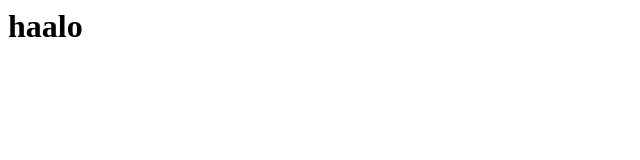
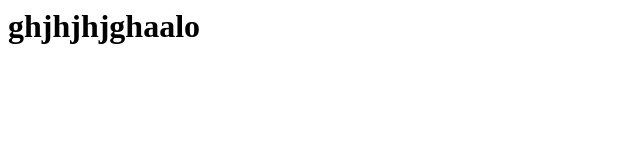
Before and after one commit to impactboxing/com, a plain HTML site: page index.html in a window 1280 px wide. Shown: the whole page, without its empty margins (0-640 px from the left). Drawn offline with Linux system fonts and the light colour scheme.

Commit message:
Update index.html

```diff
--- a/index.html
+++ b/index.html
@@ -1 +1 @@
-<h1>haalo<H1>
+<h1>ghjhjhjghaalo<H1>
```
